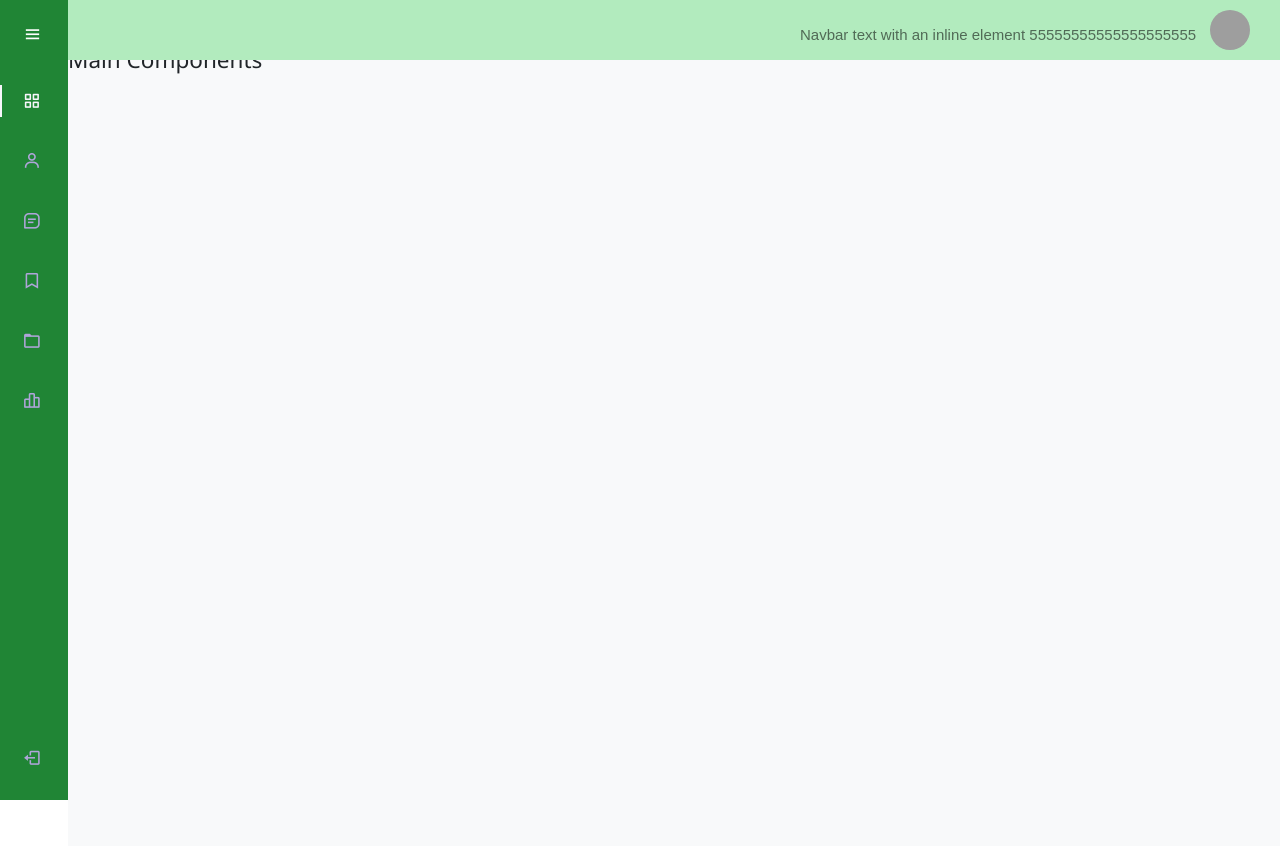
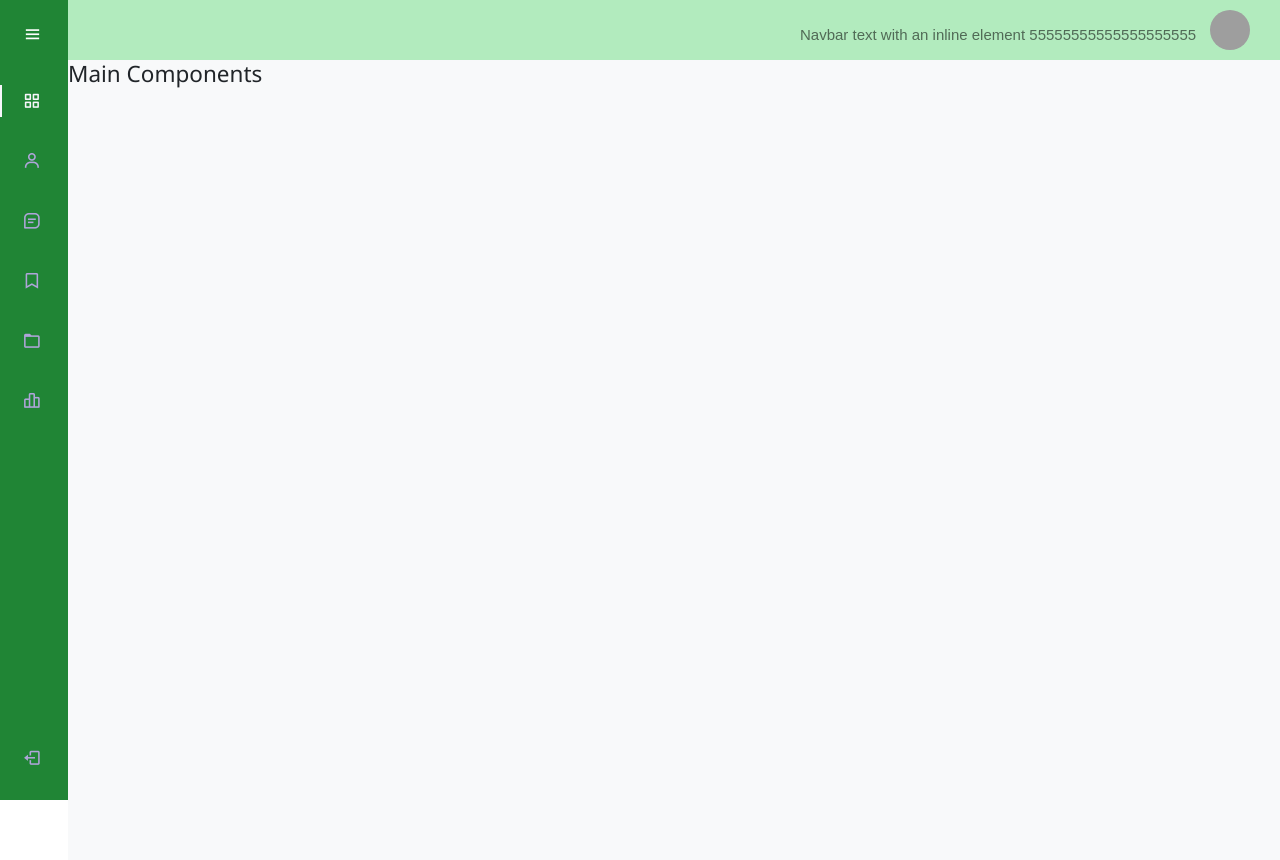
Before and after one commit to Icanfly37/New-SE, a Django app: template se_project/se_project/templates/base.html in a window 1280 px wide. Before the commit the page ends 800 px from the top, so only its background shows below. Run offline with Django 3.2, Linux system fonts and the light colour scheme; the template is opened without the code that fills it, so the values that code supplies are empty; grey boxes are pictures that could not be loaded.

Commit message:
Revert "4"
This reverts commit f97bff3d387d69fb862cdef549d6caff3c24dd63.

```diff
--- a/se_project/se_project/templates/base.html
+++ b/se_project/se_project/templates/base.html
@@ -15,7 +15,7 @@
         <!-- ใส่หัวข้อของเพจ -->
         {% endblock %}
     </head>
-    <body id="body-pd" class="w3-content" style="max-width:2000px;margin-top:46px">
+    <body id="body-pd">
 
       <!--<header class="header horizon" id="header">-->
         <!--<nav class="navbar navbar-light horizon">-->
@@ -84,6 +84,7 @@
     </div>
     <script src="{% static 'se_project/script.js'%}">
     </script>
+    <script src="{% static 'se_project/rwd.js'%}">
 
     </script>
       <!-- Horizontal Navbar -->
```
